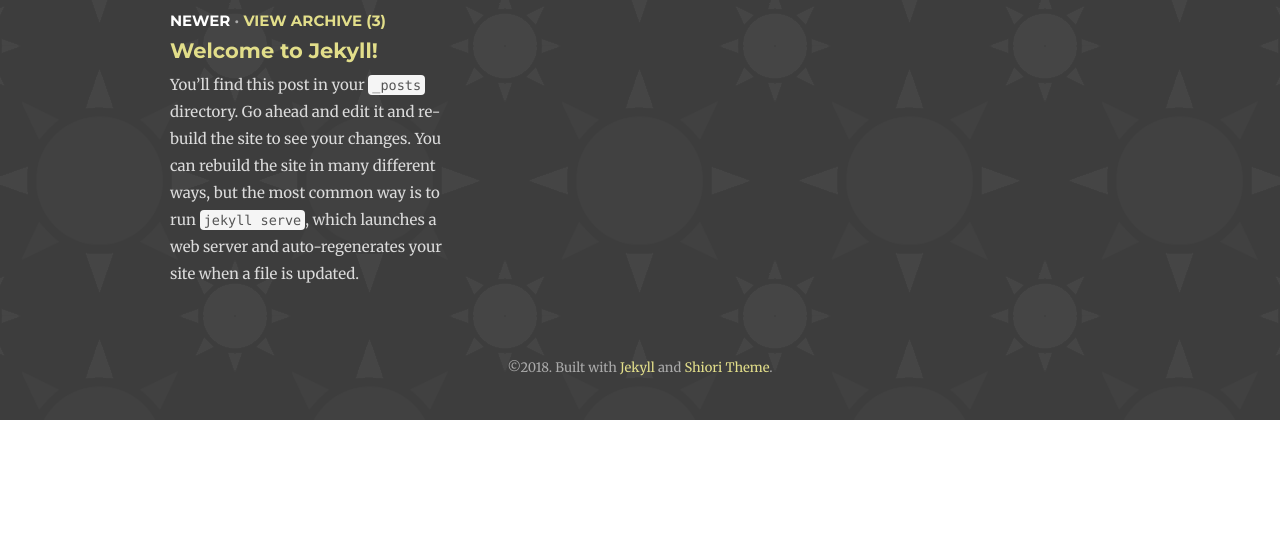
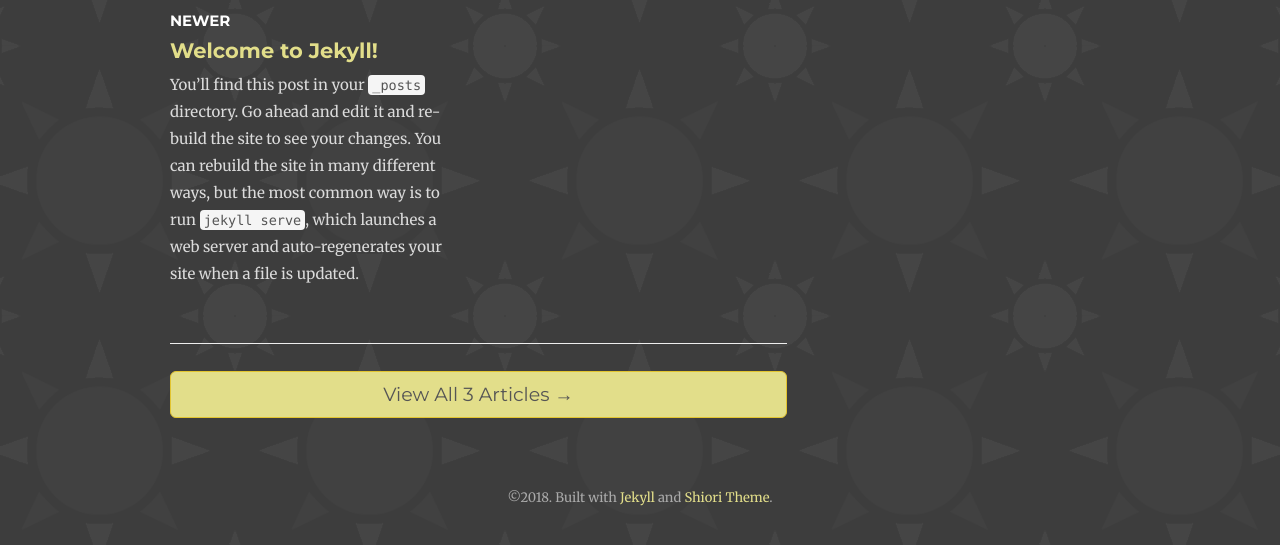
Before and after one commit to SunshineCommittee/SunshineCommittee.github.io, a Jekyll site: the page built from _posts/2018-01-11-an-older-post.markdown, in a window 1280 px wide, cut to the strip 494-1043 px from the top of the page. Shown: the top 545 px of the strip. Built offline with Jekyll 4.4.1, drawn with Linux system fonts in a browser that asks for light colours; nearby versions of some CDN libraries; comment, search, counter and statistics services are not loaded; before the commit the page ends 914 px from its top, so only the background shows below that.

Commit message:
added archive button to posts

```diff
--- a/_layouts/game.html
+++ b/_layouts/game.html
@@ -11,7 +11,7 @@ layout: default_no_sidebar
 </div>
 <hr>
   <div class="home-read-more">
-    <a href="{{ "/games" | prepend:site.baseurl }}" class="btn btn-primary btn-block btn-lg">View All {{ site.games | size }} Games →</a>
+    <a href="{{ "/games" | prepend:site.baseurl }}" class="btn btn-primary btn-block btn-lg">View All Games →</a>
   </div>
 </hr>
 <!--<div class="post-footer">
--- a/_layouts/post.html
+++ b/_layouts/post.html
@@ -19,8 +19,8 @@ layout: default
         <div class="col-md-6 post-nav">
           <h3 class="section-header">
             Older
-            <span class="text-muted"> &middot; </span>
-            <a href="{{ "/archive" | prepend:site.baseurl }}">View Archive ({{ site.posts.size }})</a>
+            <!-- <span class="text-muted"> &middot; </span>
+            <a href="{{ "/archive" | prepend:site.baseurl }}">View Archive ({{ site.posts.size }})</a> -->
           </h3>
           <h2 class="post-title-link"><a href="{{ page.previous.url | prepend:site.baseurl }}">{{ page.previous.title }}</a></h2>
           {{ page.previous.excerpt | markdownify }}
@@ -30,10 +30,10 @@ layout: default
         <div class="col-md-6 post-nav">
           <h3 class="section-header">
             Newer
-            {% unless page.previous %}
+            <!-- {% unless page.previous %}
               <span class="text-muted"> &middot; </span>
               <a href="{{ "/archive" | prepend:site.baseurl }}">View Archive ({{ site.posts.size }})</a>
-            {% endunless %}
+            {% endunless %} -->
           </h3>
           <h2 class="post-title-link"><a href="{{ page.next.url | prepend:site.baseurl }}">{{ page.next.title }}</a></h2>
           {{ page.next.excerpt | markdownify }}
@@ -42,3 +42,7 @@ layout: default
     </div>
   {% endif %}
 {% endif %}
+<hr>
+<div class="home-read-more">
+  <a href="{{ "/archive" | prepend:site.baseurl }}" class="btn btn-primary btn-block btn-lg">View All {{ site.posts | size }} Articles →</a>
+</div>
```
Also changed, not shown: 6 other files.
